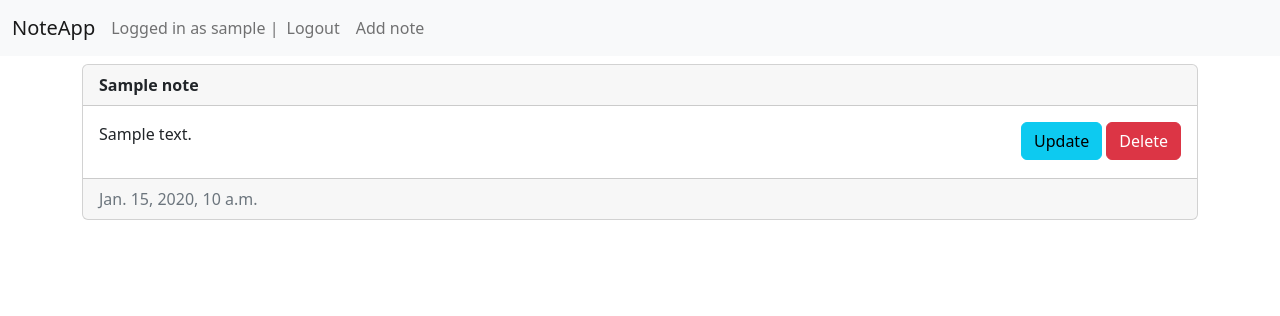
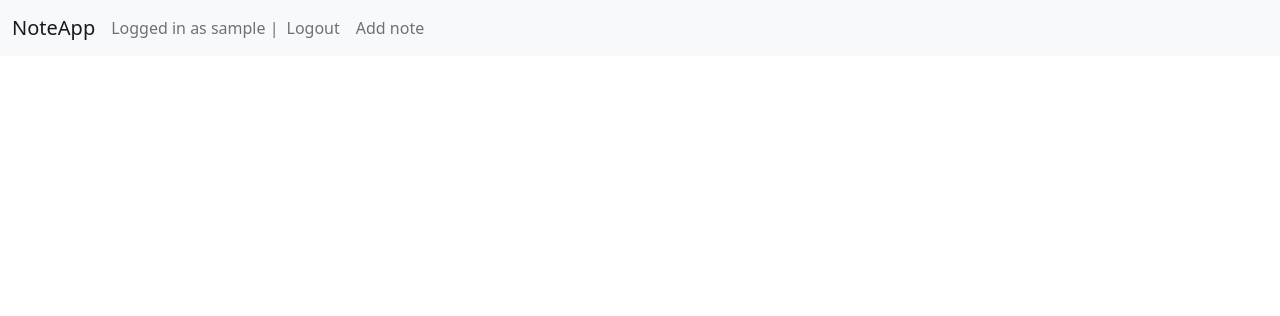
Before and after one commit to MonoSetton/Django-Note-App, a Django app: page / in a window 1280 px wide. Shown: the top 316 px of the page. Run offline with Django 4.2, Linux system fonts and the light colour scheme; a user stored in the database is signed in; tables that the repository leaves empty hold one stand-in row (values such as "Sample post"); some libraries are stand-ins or nearby versions.

Commit message:
Update home.html

```diff
--- a/notes/templates/notes/home.html
+++ b/notes/templates/notes/home.html
@@ -2,25 +2,6 @@
 {% block title %} Notes {% endblock %}
 {% block content %}
 
-{% for note in notes  %}
-        <div class="card mt-2">
-            <div class="card-header">
-                <strong>{{ note.title }}</strong>
-            </div>
-            <div class="card-body d-flex flex-row justify-content-between">
-                <div>
-                    <p>{{ note.body }}</p>
-                </div>
-                <div>
-                    <a href="{% url 'update_note' note.id %}" class="btn btn-info">Update</a>
-                    <a href="{% url 'delete_note' note.id %}" class="btn btn-danger">Delete</a>
-                </div>
-            </div>
-            <div class="card-footer text-muted">{{ note.created_at }}</div>
-        </div>
-
-
-{% endfor %}
 
 
 {% endblock %}
```
